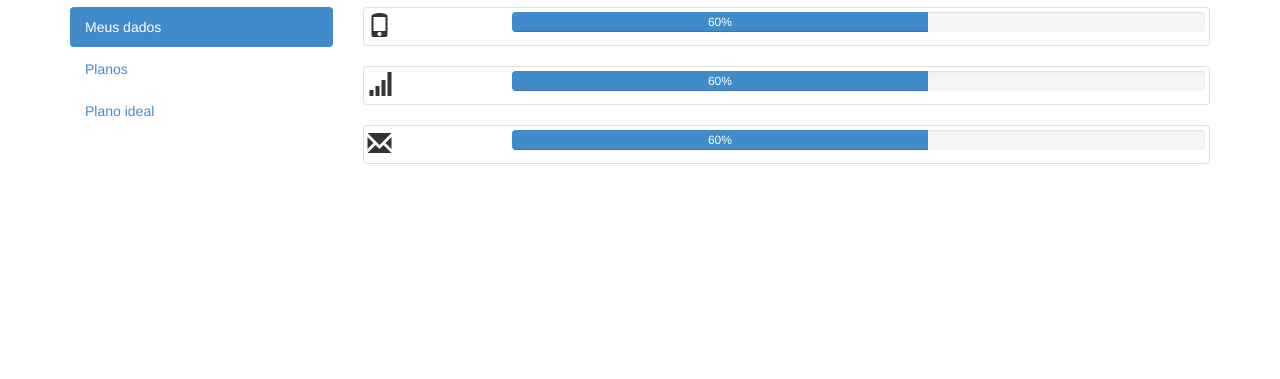
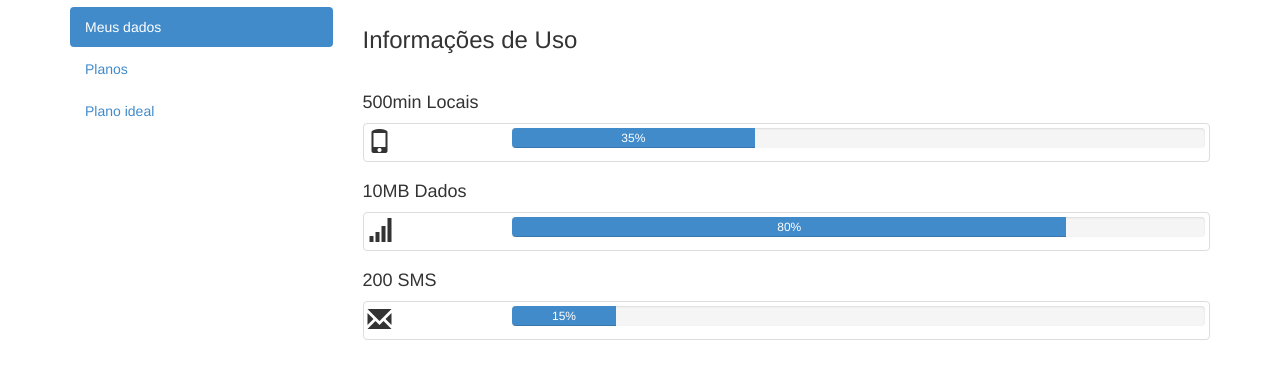
Before and after one commit to MartinsTiago/i9day-Algar, a plain HTML site: page index.html in a window 1280 px wide. Shown: the part 53-432 px from the top of the page. Drawn offline with nearby package versions, Linux system fonts and the light colour scheme.

Commit message:
Info de uso

```diff
--- a/index.html
+++ b/index.html
@@ -48,6 +48,9 @@
                 </ul>
             </div>
             <div class="col-xs-9">
+                <h3>Informações de Uso</h3>
+                <br>
+                <h4>500min Locais</h4>
                 <div class="thumbnail">
                     <div class="row">
                         <div class="col-xs-2">
@@ -55,13 +58,14 @@
                         </div>
                         <div class="col-xs-10">
                             <div class="progress">
-                                <div class="progress-bar" role="progressbar" aria-valuenow="60" aria-valuemin="0" aria-valuemax="100" style="width: 60%;">
-                                    60%
+                                <div class="progress-bar" role="progressbar" aria-valuenow="60" aria-valuemin="0" aria-valuemax="100" style="width: 35%;">
+                                    35%
                                 </div>
                             </div>
                         </div>
                     </div>
                 </div>
+                <h4>10MB Dados</h4>
                 <div class="thumbnail">
                     <div class="row">
                         <div class="col-xs-2">
@@ -69,13 +73,14 @@
                         </div>
                         <div class="col-xs-10">
                             <div class="progress">
-                                <div class="progress-bar" role="progressbar" aria-valuenow="60" aria-valuemin="0" aria-valuemax="100" style="width: 60%;">
-                                    60%
+                                <div class="progress-bar" role="progressbar" aria-valuenow="60" aria-valuemin="0" aria-valuemax="100" style="width: 80%;">
+                                    80%
                                 </div>
                             </div>
                         </div>
                     </div>
                 </div>
+                <h4>200 SMS</h4>
                 <div class="thumbnail">
                     <div class="row">
                         <div class="col-xs-2">
@@ -83,8 +88,8 @@
                         </div>
                         <div class="col-xs-10">
                             <div class="progress">
-                                <div class="progress-bar" role="progressbar" aria-valuenow="60" aria-valuemin="0" aria-valuemax="100" style="width: 60%;">
-                                    60%
+                                <div class="progress-bar" role="progressbar" aria-valuenow="60" aria-valuemin="0" aria-valuemax="100" style="width: 15%;">
+                                    15%
                                 </div>
                             </div>
                         </div>
```
